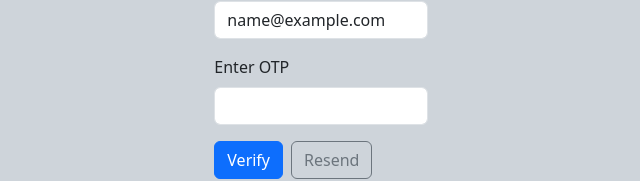
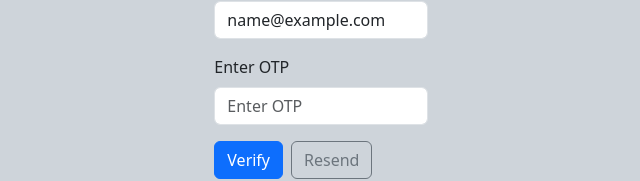
Before and after one commit to Helius-18/LetsDoIt, a React (Create React App) app: page / in a window 1280 px wide. Both pictures are taken after typing "name@example.com" into the empty fields and a click on the button "Send OTP". Shown: the part 368-549 px from the top of the page, without its empty margins (319-959 px from the left). Built offline with nearby package versions, Linux system fonts and the light colour scheme.

Commit message:
otp place holder fix

```diff
--- a/src/components/Login.js
+++ b/src/components/Login.js
@@ -32,7 +32,7 @@ const Login = () => {
               <div>
                 <div className="mb-3">
                   <label htmlFor="inputotp" className="form-label">Enter OTP</label>
-                  <input type="password" id="inputotp" className="form-control" />
+                  <input type="password" id="inputotp" className="form-control" placeholder='Enter OTP'/>
                 </div>
                 <div className="mb-3 d-flex gap-2">
                   <button type="button" className="btn btn-primary" onClick={verifyOtp}>Verify</button>
```
